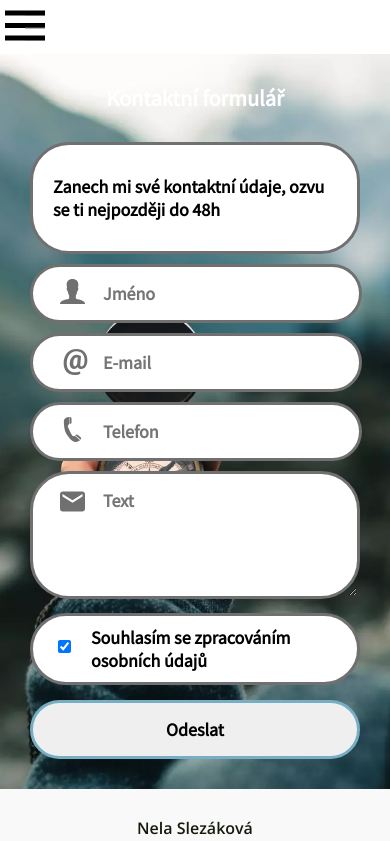
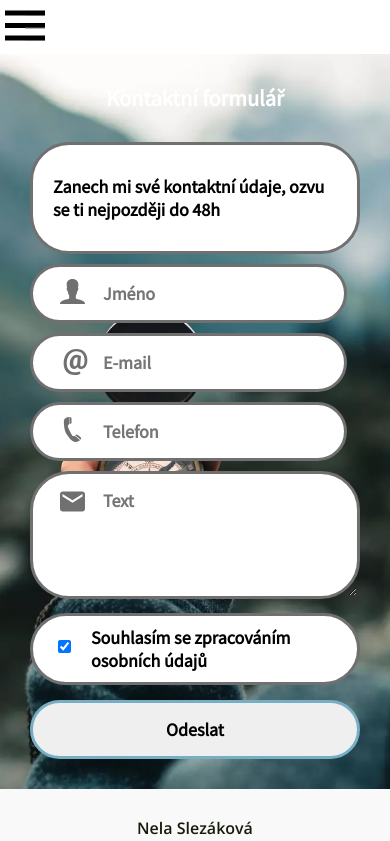
Before and after one commit to NelliaS/personal-webpage, a Next.js app: page /kontaktni-formular in a window 390 px wide. Shown: the top 841 px of the page. Built offline with nearby package versions, Linux system fonts and the light colour scheme; no server answers.

Commit message:
Update styling for form on mobile devices

```diff
--- a/src/styles/FormInput.module.css
+++ b/src/styles/FormInput.module.css
@@ -3,9 +3,15 @@
 }
 
 .form_input {
-    padding: 15px 30px 15px 70px;
-    color: "##707070";
+    padding: 15px 15px 15px 70px;
+    color: "#707070";
     margin-bottom: 10px;
+}
+
+@media screen and (min-width: 768px) {
+    .form_input {
+        padding: 15px 30px 15px 70px;
+    }
 }
 
 .form_input_focus {
```
